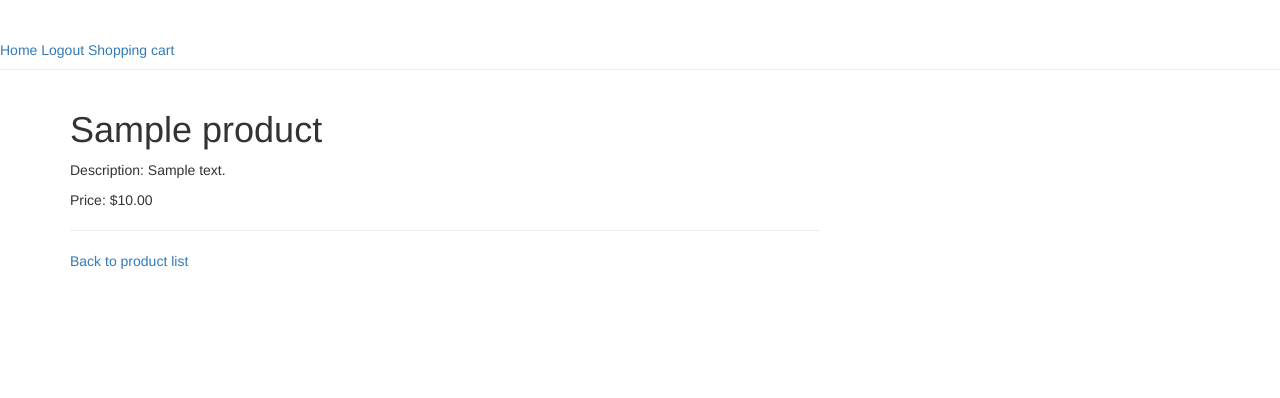
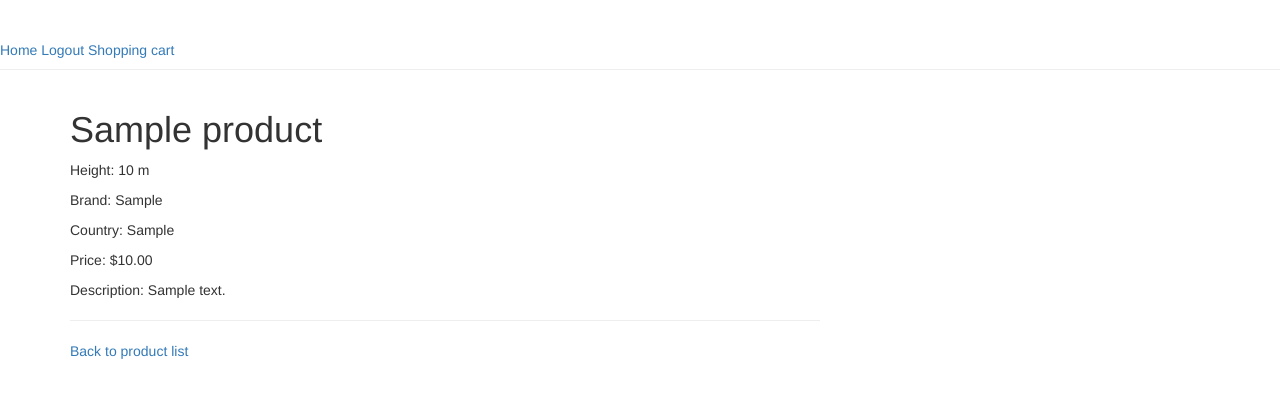
Before and after one commit to emorthen/AdvancedSoftwareDevelopment, a Django app: page /product/1/ in a window 1280 px wide. Shown: the top 398 px of the page. Run offline with Django 3.2, Linux system fonts and the light colour scheme; tables that the repository leaves empty hold one stand-in row (values such as "Sample post"); parts of the project's set-up code (start-up, migrations or seed data) failed here and were passed over; some libraries are stand-ins or nearby versions.

Commit message:
Show more attributes in the detail view

```diff
--- a/AdvancedSoftwareDevelopment/templates/product-details.html
+++ b/AdvancedSoftwareDevelopment/templates/product-details.html
@@ -1,8 +1,12 @@
 {% extends 'base.html' %}
 {% block content %}
     <h1>{{ object.name }}</h1>
+        <p>Height: {{ object.height }} m</p>
+        <p>Brand: {{ object.brand }}</p>
+        <p>Country: {{ object.country }}</p>
+        <p>Price: ${{ object.price }}</p>
         <p>Description: {{ object.description }}</p>
-        <p>Price: ${{ object.price }}</p>
+
 {#        <a href={% url 'add_to_cart' object.objectID 1 %}>Add to cart</a>#}
         <hr/>
         <p><a href="{% url 'product-list' %}">Back to product list</a></p>
```
